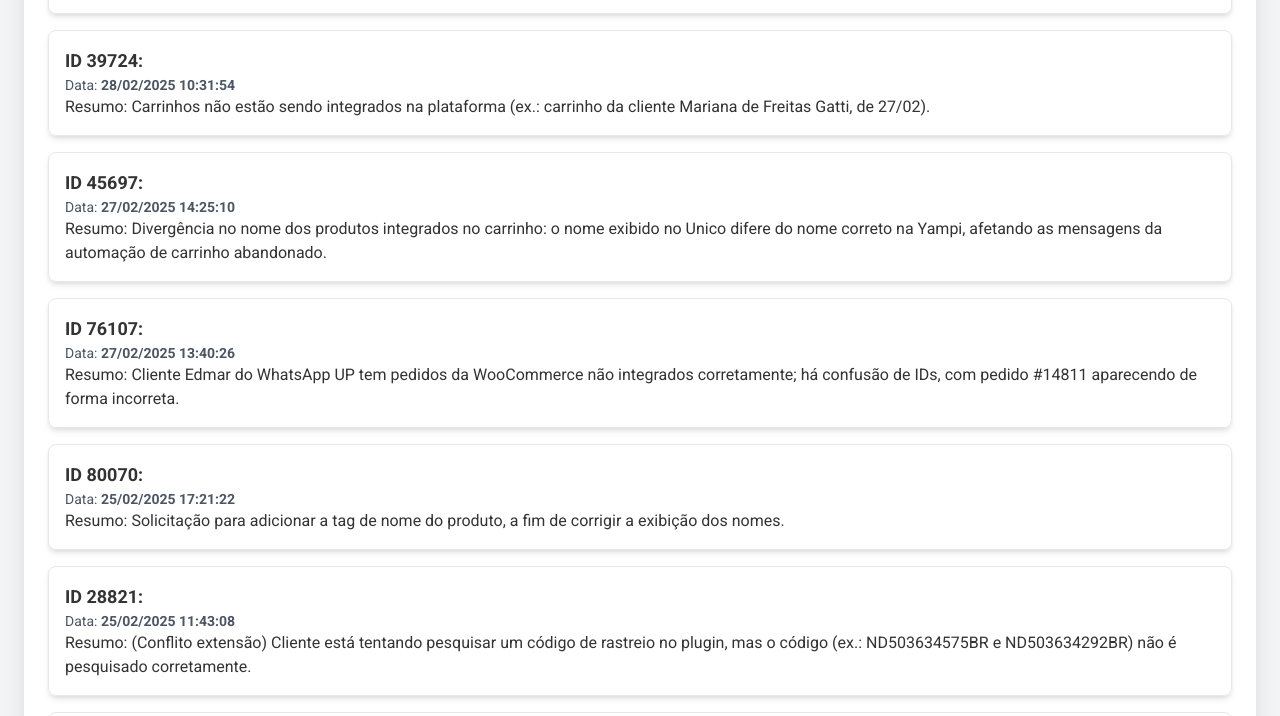
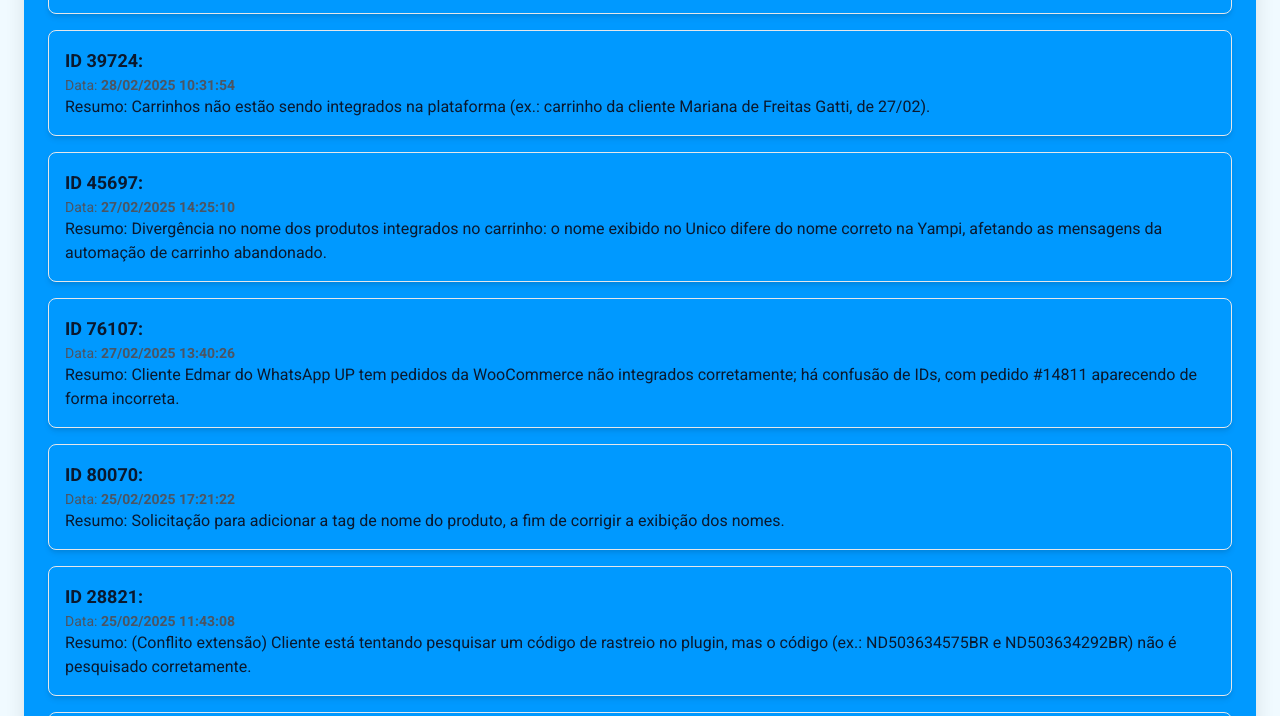
Before and after one commit to Sosfire/apresentacaomensal, a plain HTML site: page fmes.html in a window 1280 px wide. Shown: the part 2084-2800 px from the top of the page. Drawn offline with nearby package versions, Linux system fonts and the light colour scheme.

Commit message:
Update fmes.html

```diff
--- a/fmes.html
+++ b/fmes.html
@@ -43,8 +43,10 @@
 
         body {
             font-family: 'Roboto', sans-serif;
-            background-color: #f3f4f6; /* Cor de fundo mais suave */
-            color: #333;
+            background: var(--bg-color);
+            color: var(--text-color);
+            transition: background 0.3s, color 0.3s;
+
         }
         .icon {
             margin-right: 0.5rem;
@@ -58,7 +60,7 @@
             display: block; /* Mostra o gráfico ativo */
         }
         .card {
-            background-color: white;
+            background: var(--accent-color);
             border-radius: 0.5rem;
             box-shadow: 0 4px 20px rgba(0, 0, 0, 0.1);
             padding: 1.5rem;
```
